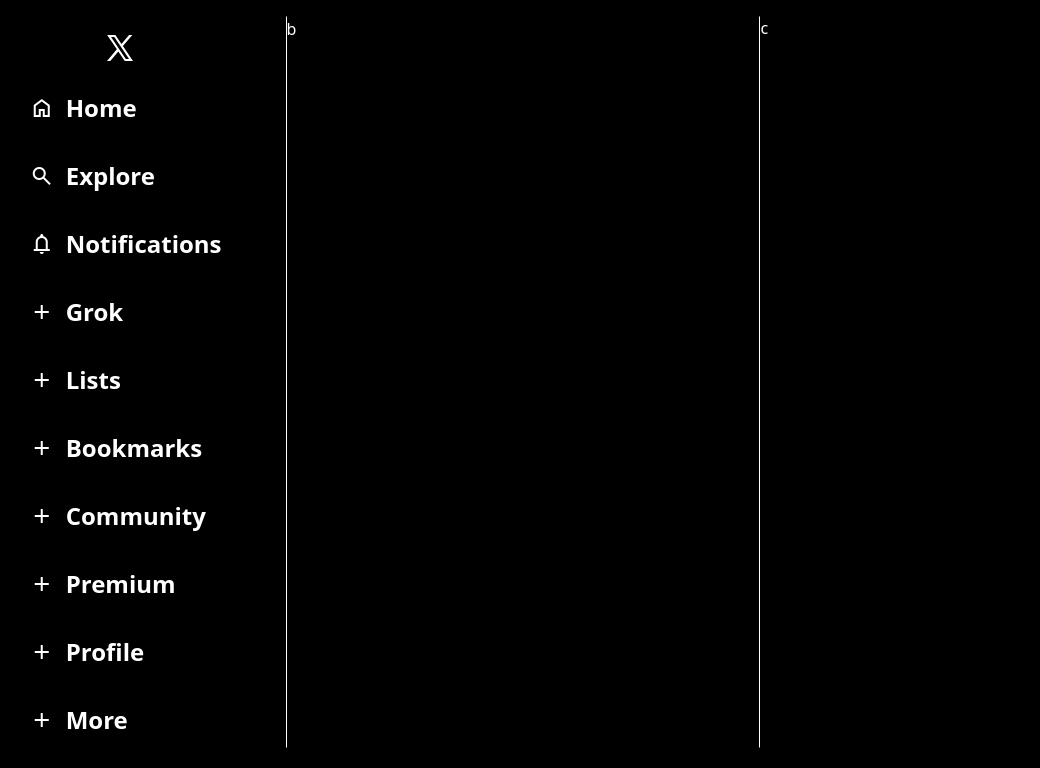
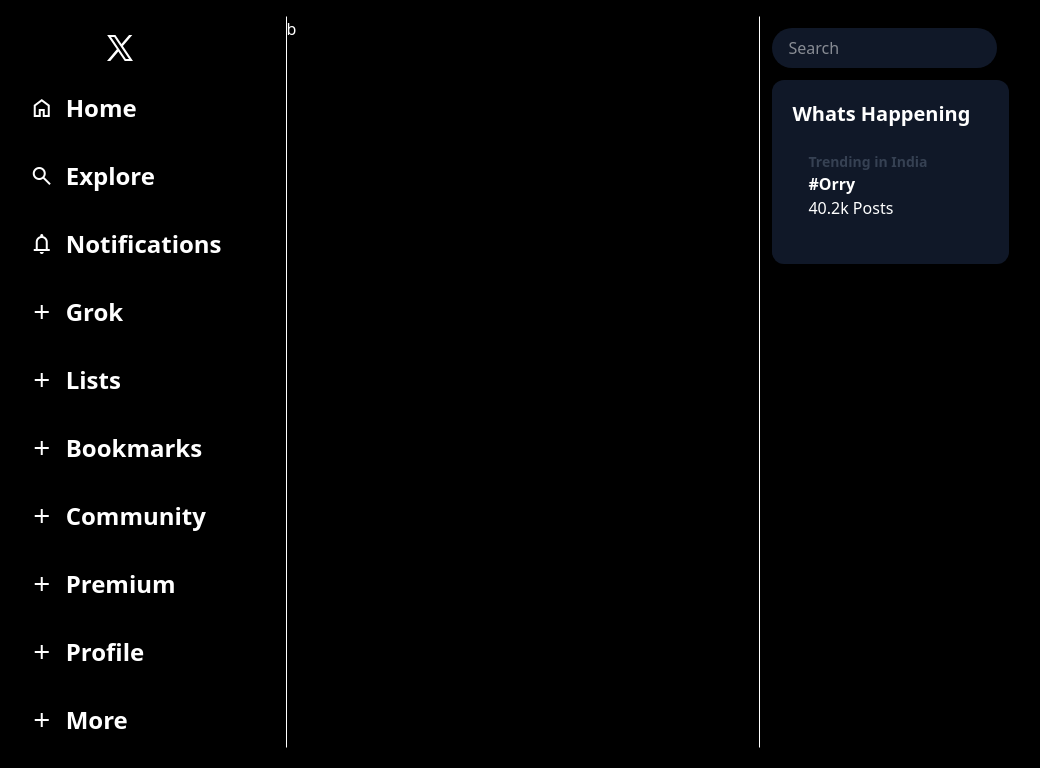
Before and after one commit to astikadarsh/Twitter-Clone, a website: page index.html in a window 1280 px wide. Shown: the whole page, without its empty margins (46-1086 px from the left). Drawn offline with nearby package versions, Linux system fonts and the light colour scheme.

Commit message:
fifth commit

```diff
--- a/index.html
+++ b/index.html
@@ -78,7 +78,25 @@
 
     </div>
     <div class="second w-full border-[1px] border-x-white border-y-black">b</div>
-    <div class="third w-full">c</div>
+
+
+    <div class="third w-full bg-red-5044">
+
+      <div class="search m-3">
+
+        <input type="text" class="w-1/2 rounded-full bg-gray-900 text-white px-4 py-2" placeholder="Search">
+      </div>
+
+      <div class="whats m-3 bg-gray-900 w-1/2 p-5 rounded-xl">
+        <h1 class="text-xl font-bold">Whats Happening</h1>
+        <div class="item my-3 px-4 p-3 hover:bg-gray-800 cursor-pointer">
+          <div class="font-bold text-sm text-gray-700">Trending in India</div>
+          <div class="font-bold">#Orry</div>
+          <div>40.2k Posts</div>
+        </div>
+      </div>
+
+    </div>
   </div>
 
 </body>
```
Also changed, not shown: src/output.css.
